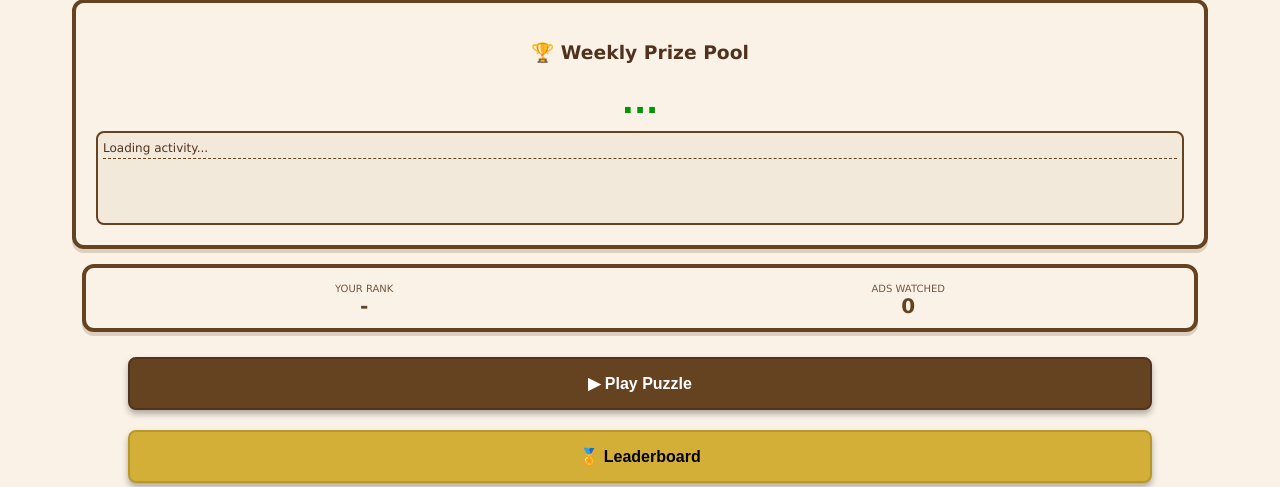
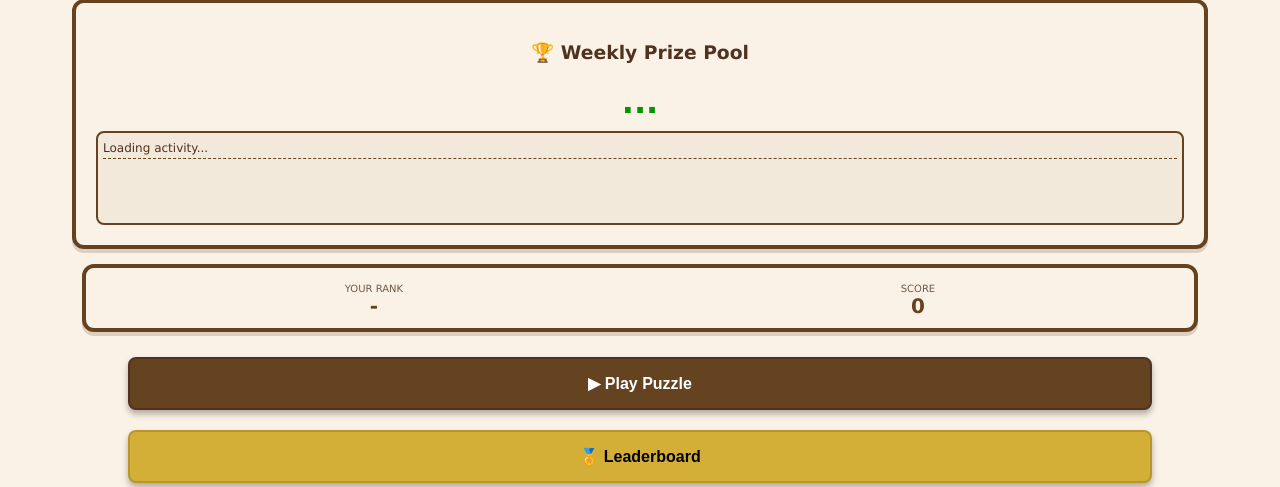
Before and after one commit to ojasbiz2011-tech/Lotus1, a FastAPI app: page / in a window 1280 px wide. Shown: the part 75-562 px from the top of the page. Run offline with FastAPI, Linux system fonts and the light colour scheme; some libraries are stand-ins or nearby versions.

Commit message:
Update index.html

```diff
--- a/telegram_game/templates/index.html
+++ b/telegram_game/templates/index.html
@@ -52,7 +52,7 @@
                     <span class="stat-val" id="my-rank">-</span>
                 </div>
                 <div class="stat-box">
-                    <span class="stat-label">ADS WATCHED</span>
+                    <span class="stat-label">SCORE</span>
                     <span class="stat-val" id="my-score">0</span>
                 </div>
             </div>
@@ -130,27 +130,20 @@
             if(id === 'screen-game') requestAnimationFrame(gameLoop);
         }
 
-        // --- NEW DATA LOADING LOGIC ---
         async function loadUserData() {
             try {
                 let res = await fetch(`/api/user/${userId}`);
                 let d = await res.json();
-
-                // 1. Update Pool
                 document.getElementById('pool-display').innerText = "₹" + d.global_pool.toFixed(2);
-
-                // 2. Update My Stats
                 document.getElementById('my-rank').innerText = "#" + d.rank;
                 document.getElementById('my-score').innerText = d.ads_watched;
 
-                // 3. Update Logs
                 let logHTML = "";
                 d.recent_logs.forEach(log => {
                     logHTML += `<div class="log-item">🔔 ${log}</div>`;
                 });
                 document.getElementById('activity-log').innerHTML = logHTML || "<div class='log-item'>No recent activity</div>";
 
-                // 4. Update Leaderboard
                 let lbHTML = "";
                 if(d.top_players.length === 0) lbHTML = "<div>No players yet</div>";
                 d.top_players.forEach((p, index) => {
@@ -158,16 +151,21 @@
                     lbHTML += `<div class="lb-row"><span>${icon} ${p.name}</span><b>${p.ads_watched}</b></div>`;
                 });
                 document.getElementById('lb-list').innerHTML = lbHTML;
-
             } catch(e) {}
         }
 
         async function startGame() {
             showScreen('screen-game');
             gameState.blocks = [];
-            // Draw loading text
-            ctx.fillStyle = C_BG; ctx.fillRect(0,0,canvas.width, canvas.height);
-            ctx.fillStyle = C_TEXT; ctx.font = "bold 24px Verdana"; ctx.fillText("Building Level...", canvas.width/2 - 80, canvas.height/2);
+
+            // --- LOADING TEXT ---
+            ctx.fillStyle = C_BG;
+            ctx.fillRect(0,0,canvas.width, canvas.height);
+            ctx.fillStyle = C_TEXT;
+            ctx.font = "bold 24px Verdana";
+            ctx.textAlign = "center";
+            ctx.fillText("Generating Level....", canvas.width/2, canvas.height/2);
+            ctx.textAlign = "start"; // Reset alignment
 
             let res = await fetch('/api/generate_level');
             let levelData = await res.json();
@@ -175,7 +173,7 @@
             gameState.blocks = levelData.map((b, i) => ({
                 id: i, col: b.col, row: b.row, initialCol: b.col, initialRow: b.row, length: b.length, orientation: b.orientation, is_target: b.is_target,
                 rect: calculateRect(b.col, b.row, b.length, b.orientation),
-                startCol: b.col, startRow: b.row // Added for smart snap
+                startCol: b.col, startRow: b.row
             }));
             gameState.moves = []; gameState.moveCount = 0; gameState.won = false;
         }
@@ -215,21 +213,19 @@
             let text = `Moves: ${gameState.moveCount}`;
             ctx.fillText(text, (canvas.width - ctx.measureText(text).width)/2, 80);
 
-            // Note: "Next" button logic removed from canvas drawing since we have HTML buttons now
-            // keeping visual text just in case user likes it, but functionality is via HTML overlay now.
-
             if(gameState.won) {
                 ctx.fillStyle = "rgba(0,0,0,0.7)"; ctx.fillRect(0,0,canvas.width, canvas.height);
                 ctx.fillStyle = "rgb(0, 255, 0)"; ctx.font = "bold 40px Verdana";
-                ctx.fillText("SOLVED!", (canvas.width/2) - 80, canvas.height/2);
+                // Center "SOLVED" text
+                ctx.textAlign = "center";
+                ctx.fillText("SOLVED!", canvas.width/2, canvas.height/2);
+                ctx.textAlign = "start";
             }
             if(document.getElementById('screen-game').classList.contains('active')) { requestAnimationFrame(gameLoop); }
         }
 
         function handleStart(x, y) {
-            // HTML buttons handle navigation now (Home/Skip)
-            if(y < 100) return; // Ignore top area clicks
-
+            if(y < 100) return;
             if(gameState.won) return;
 
             for(let b of gameState.blocks) {
@@ -255,18 +251,14 @@
         function handleEnd() {
             if(!selectedBlock) return;
             let sb = selectedBlock;
-
             let idealCol = Math.round((sb.rect.x - GRID_OFFSET_X) / TILE_SIZE);
             let idealRow = Math.round((sb.rect.y - GRID_OFFSET_Y) / TILE_SIZE);
 
-            if(sb.orientation === 'H') idealRow = sb.row;
-            else idealCol = sb.col;
+            if(sb.orientation === 'H') idealRow = sb.row; else idealCol = sb.col;
 
             if(checkCollisionGrid(idealCol, idealRow, sb, gameState.blocks)) {
-                // SMART FIX LOGIC
                 let dCol = idealCol - sb.startCol;
                 let dRow = idealRow - sb.startRow;
-
                 if (Math.abs(dCol) > 1) {
                      let backupCol = sb.startCol + (dCol > 0 ? dCol - 1 : dCol + 1);
                      if(!checkCollisionGrid(backupCol, idealRow, sb, gameState.blocks)) idealCol = backupCol;
@@ -277,14 +269,11 @@
                      if(!checkCollisionGrid(idealCol, backupRow, sb, gameState.blocks)) idealRow = backupRow;
                      else idealRow = sb.startRow;
                 }
-                else {
-                    idealCol = sb.startCol; idealRow = sb.startRow;
-                }
+                else { idealCol = sb.startCol; idealRow = sb.startRow; }
             }
 
             sb.col = idealCol; sb.row = idealRow;
             sb.rect = calculateRect(sb.col, sb.row, sb.length, sb.orientation);
-
             if(sb.col !== sb.startCol || sb.row !== sb.startRow) {
                 gameState.moveCount++;
                 gameState.moves.push({ id: sb.id, col: sb.col, row: sb.row });
@@ -324,7 +313,6 @@
 
         async function checkAdsAndPlay() { try{ let res=await fetch(`/api/user/${userId}`); if((await res.json()).ads_watched>=1) startGame(); else showScreen('screen-ads'); }catch(e){showScreen('screen-ads');} }
 
-        // Updated Watch Ad to send Name
         function watchAd() {
             let btn = document.querySelector('#screen-ads button');
             btn.innerText = "⏳ Verifying...";
@@ -342,7 +330,6 @@
             await fetch('/api/submit_game', { method: 'POST', headers: {'Content-Type': 'application/json'}, body: JSON.stringify({ user_id: userId }) });
         }
 
-        // Init
         loadUserData();
     </script>
 </body>
```
